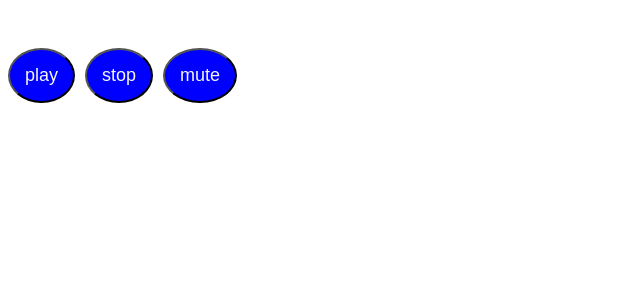
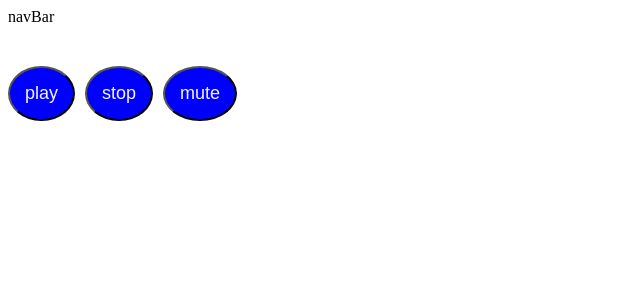
Before and after one commit to doc1atis/RadioApp, a React (Create React App) app in the folder radio-client/: page / in a window 1280 px wide. Shown: the top 300 px of the page, without its empty margins (0-640 px from the left). Built offline with nearby package versions, Linux system fonts and the light colour scheme.

Commit message:
User model created

```diff
--- a/radio-client/src/App.js
+++ b/radio-client/src/App.js
@@ -1,8 +1,10 @@
 import React from "react";
+import NavBar from "./components/NavBar/NavBar";
 import PlayerBar from "./components/PlayerBar/PlayerBar";
 function App() {
   return (
     <div className="App">
+      <NavBar />
       <PlayerBar />
     </div>
   );
--- /dev/null
+++ b/radio-client/src/components/NavBar/NavBar.js
@@ -0,0 +1,7 @@
+import React, { Component } from "react";
+
+export default class NavBar extends Component {
+  render() {
+    return <div>navBar</div>;
+  }
+}
```
Also changed, not shown: radio-client/src/components/NavBar/NavBar.css (added), radio-client/src/components/RadioList/RadioList.css (added), radio-client/src/components/RadioList/RadioList.js (added).
